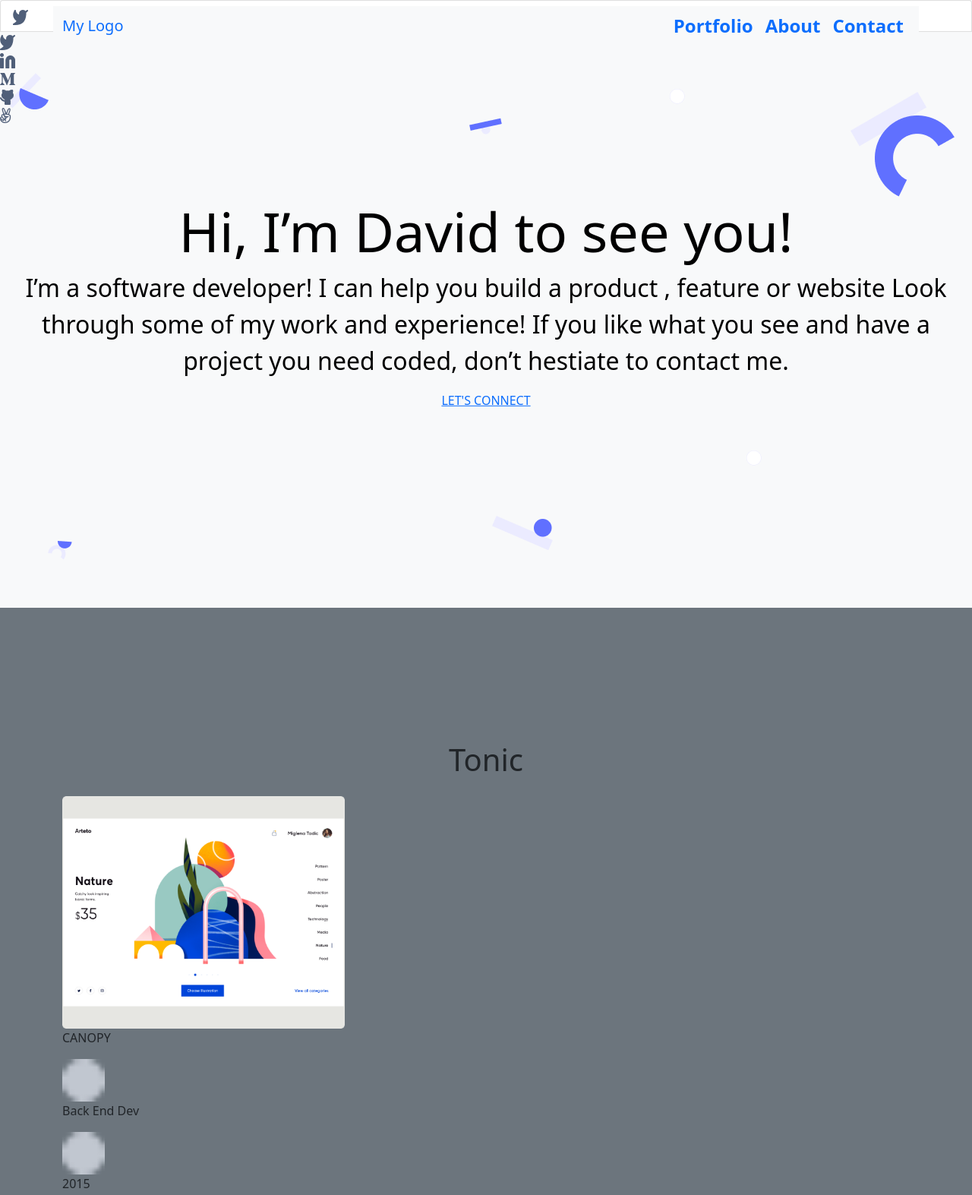
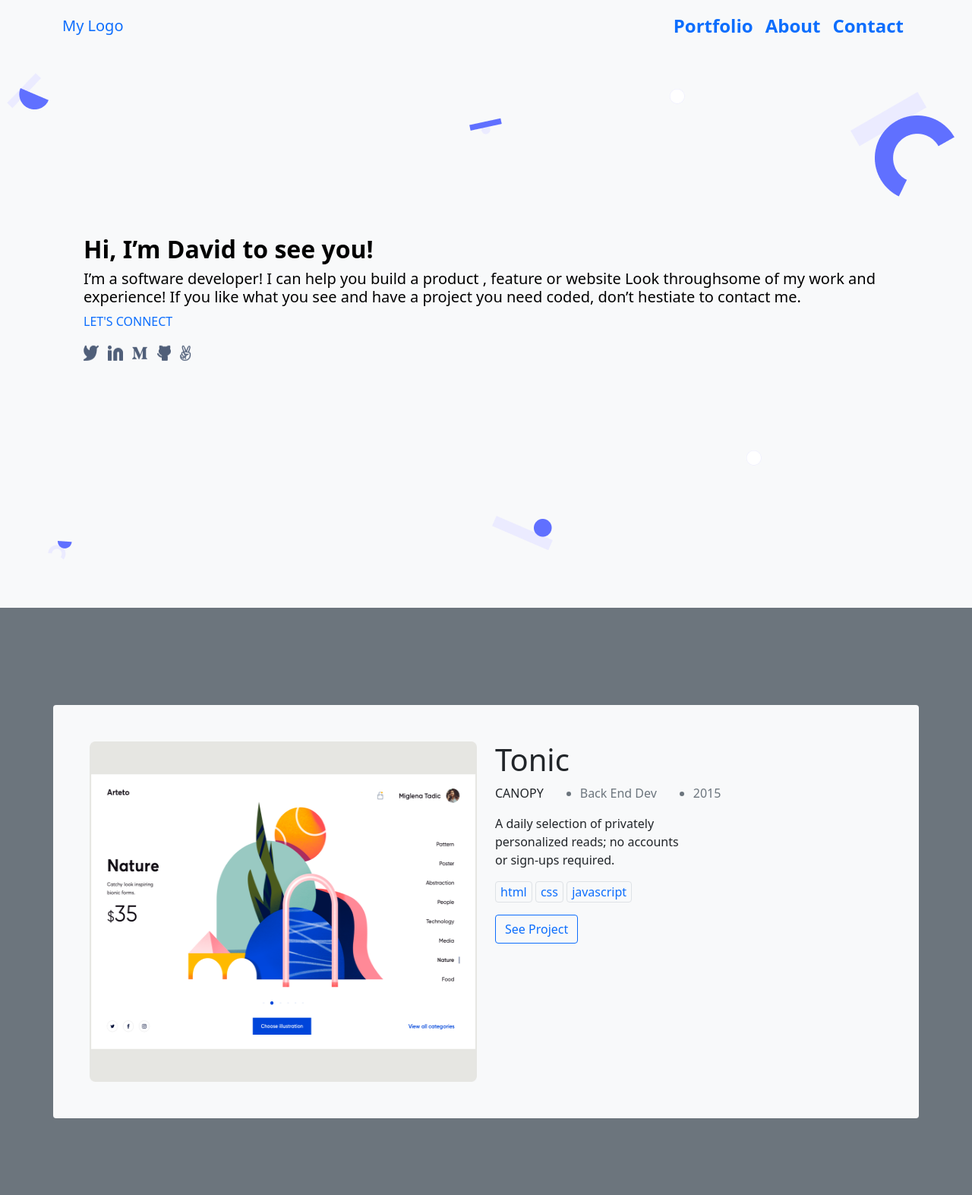
Before and after one commit to david30-maker/try-bootstrap, a plain HTML site: page index.html in a window 1280 px wide. Shown: the top 1573 px of the page at 76% size. Drawn offline with nearby package versions, Linux system fonts and the light colour scheme; files whose address does not match are found by name.

Commit message:
changes on the cards

```diff
--- a/index.html
+++ b/index.html
@@ -48,62 +48,76 @@
             <div class="container-fluid">
                 <div class="row">
                     <div class="col-lg-12 col-md-12 col-sm-12 col-xs-12 hero-text">
-                        <h2 class="hero_title"> Hi, I’m David to see you!</h2>
-                        <p class="hero_desc">I’m a software developer! I can help you build a product ,
-                            feature or website Look through some of my work and experience! If you like
+                       <div class="container">
+                        <h2 class="h2 fw-bold text-start ps-3"> Hi, I’m David to see you!</h2>
+                        <p class="h5 text-black text-start ps-3">I’m a software developer! I can help you build a product ,
+                            feature or website Look through<span class="h5 text-black ">some of my work and experience! If you like
                             what you see and have a
-                            project you need coded, don’t hestiate to contact me.</p>
+                            project you need coded, don’t hestiate to contact me.</span></p>
 
-                        <a href="#"> LET'S CONNECT</a>
+                        <p class= "text-start ps-3"><a href="#" class="text-primary text-decoration-none text-end"> LET'S CONNECT</a></p>
+                        <div class="list-group list-group-horizontal ps-3">
+                          <ul class="list-unstyled list-inline">
+                            <li class="list-inline-item"><a href="https://twitter.com/@okpahdavid" target="_blank"><img src="images/twitter_1.png"
+                                    alt="Twiiter logo"></a></li>
+                            <li class="list-inline-item"><a href="https://www.linkedin.com/in/david-igbo-464196184" target="_blank"><img
+                                    src="images/Linkedin_1.png" alt="linkedin logo"></a></li>
+                            <li class="list-inline-item"><a href="#" target="_blank"><img src="images/medium.png" alt="medium logo"></a></li>
+                            <li class="list-inline-item"><a href="https://github.com/david30-maker" target="_blank"><img src="images/github1.png"
+                                    alt="github logo"></a></li>
+                            <li class="list-inline-item"><a href="https://venture.angellist.com/v/begin" target="_blank"><img src="images/angellist.png"
+                                    alt="angellist logo"></a></li>
+                            </ul>
+                    </div>
+
                     </div>
                 </div>
                 </div>
-            <div class="list-group">
-                <a href="https://twitter.com/@okpahdavid" class="list-group-item list-group-item-action"><img
-                        src="images/twitter_1.png" alt="Twiiter logo"></a>
-                <a href="https://twitter.com/@okpahdavid" target="_blank"><img src="images/twitter_1.png"
-                        alt="Twiiter logo"></a>
-                <a href="https://www.linkedin.com/in/david-igbo-464196184" target="_blank"><img
-                        src="images/Linkedin_1.png" alt="linkedin logo"></a>
-                <a href="#" target="_blank"><img src="images/medium.png" alt="medium logo"></a>
-                <a href="https://github.com/david30-maker" target="_blank"><img src="images/github1.png"
-                        alt="github logo"></a>
-                <a href="https://venture.angellist.com/v/begin" target="_blank"><img src="images/angellist.png"
-                        alt="angellist logo"></a>
             </div>
+
         </section>
     </div>
 
     <!-- about section-->
     <section id="about">
-        <div class="container mt-4 pt-4">
-            <h1 class="text-center">Tonic</h1>
-            <div class="row mt-4"></div>
-            <div class="col-lg-4">
-                <img src="images/Portfolio_4.png" class="imageAboutPage" alt="">
+        <div class="background container bg-light rounded p-5">
+         <div class="row ">
+          <div class=" col-lg-6 bg-light">
+              <img src="images/Portfolio_4.png" class="imageAboutPage" width="544" height="448" alt="">
           </div>
+          <div class="col-lg-6">
+              <h1 class="text-start">Tonic</h1>
+
+
               <div>
-                <p>CANOPY</p>
-                <img src="images/Counter_1.png" alt="photo of a circle" style="width: 5%">
-                <p> Back End Dev</p>
-                <img src="images/Counter_2.png" alt="photo of a circle" style="width:5%">
-                <p>2015</p>
 
-                <div class="col-lg-8">
+                  <ul class="list-group list-group-horizontal " >
+                      <p class="paragraph me-5">CANOPY</p>
+                      <li class="me-5 text-muted" > Back End Dev</li>
+                      <li class="text-muted">2015</li>
+                      </ul>
+
+
+
+                  <div class="col-lg-6">
                       <p>
                           A daily selection of privately
                           personalized reads; no accounts
                           or sign-ups required.
                       </p>
-                    <div class="row mt-3">
-                        <div class="col-md-6">
+
+
                               <div class="">
-                                <button class="card-tags">html</button>
-                                <button class="card-tags">css</button>
-                                <button class="card-tags">javascript</button>
+                                  <button class="border bg-light rounded text-primary">html</button>
+                                  <button class="border bg-light rounded text-primary">css</button>
+                                  <button class="border bg-light rounded text-primary">javascript</button>
                               </div>
-                            <div>
-                                <button class="card-btn">See Project</button>
+                              <div class="mt-3">
+                                  <button class="btn btn-outline-primary">See Project</button>
+                              </div>
+
+
+                      </div>
                   </div>
                   </div>
                   </div>
--- a/style.css
+++ b/style.css
@@ -48,7 +48,7 @@
     text-align: center;
     position: absolute;
     top: 50%;
-    left: 50%;
+    left:50%;
     transform: translate(-50%, -50%);
     color: black;
 }
@@ -114,3 +114,12 @@
     font-size: 24px;
     font-weight: 600;
 }
+.link{
+    display:inline;
+}
+.paragraph{
+    display: inline;
+}
+.background{
+    background: #DFE1E6;
+}
```
Lines whose indentation alone changed are shown as unchanged.
